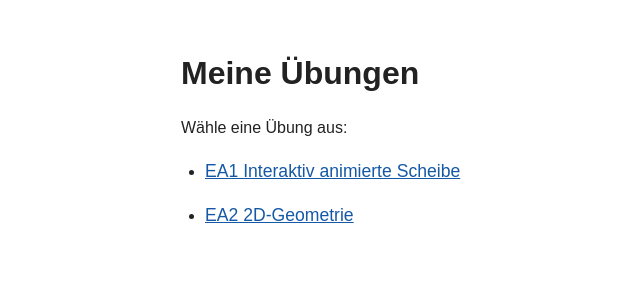
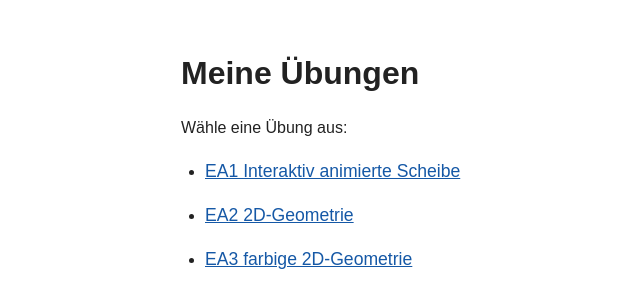
Before and after one commit to TheMetalJoker/GVT_Repository, a plain HTML site: page index.html in a window 1280 px wide. Shown: the whole page, without its empty margins (109-749 px from the left). Drawn offline with Linux system fonts and the light colour scheme.

Commit message:
Update Index

```diff
--- a/index.html
+++ b/index.html
@@ -45,6 +45,7 @@
     <ul>
       <li><a href="scheibe/"> EA1 Interaktiv animierte Scheibe</a></li>
       <li><a href="2DGeometrie/"> EA2 2D-Geometrie</a></li>
+      <li><a href="2DGeometrie_farbig/">EA3 farbige 2D-Geometrie </a></li>
     </ul>
   </main>
 </body>
```
